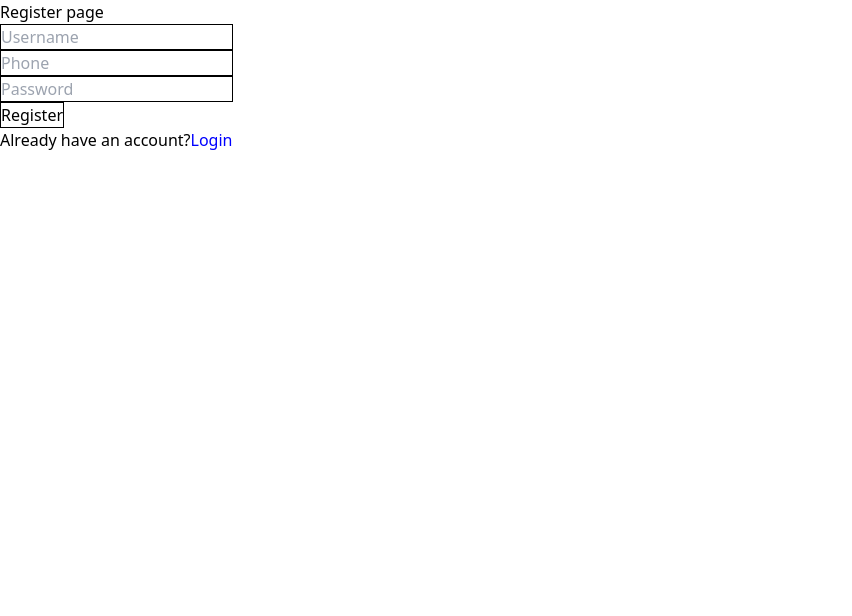
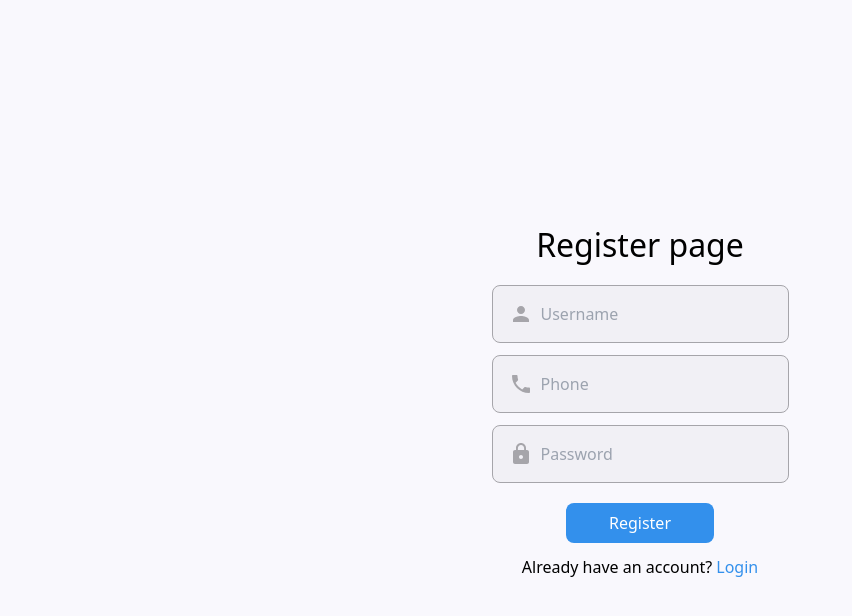
Before and after one commit to ilyevskii/swift-talk, a React (Create React App) app in the folder client/: page / in a window 1280 px wide. Shown: the top 616 px of the page, without its empty margins (0-852 px from the left). Built offline with nearby package versions, Linux system fonts and the light colour scheme; no server answers.

Commit message:
Added styles for login and register pages, added validation of inputed data

```diff
--- a/client/src/api-calls.ts
+++ b/client/src/api-calls.ts
@@ -18,8 +18,9 @@ export const loginCall = async (userInfo: userLoginRequest, dispatch: Dispatch<A
     try {
         const res = await axios.post("http://localhost:3001/api/auth/login", userInfo);
         dispatch({ type: "LOGIN_SUCCESS", payload: res.data });
-    } catch (err) {
+    } catch (err: any) {
         dispatch({ type: "LOGIN_FAILURE"});
+        throw err.response.data;
     }
 };
 
@@ -28,7 +29,8 @@ export const registerCall = async (userInfo: userRegisterRequest, dispatch: Disp
     try {
         const res = await axios.post("http://localhost:3001/api/auth/register", userInfo);
         dispatch({ type: "LOGIN_SUCCESS", payload: res.data });
-    } catch (err) {
+    } catch (err: any) {
         dispatch({ type: "LOGIN_FAILURE"});
+        throw err.response.data;
     }
 };
--- a/client/src/components/Chat/ChatWindow/ChatWindow.tsx
+++ b/client/src/components/Chat/ChatWindow/ChatWindow.tsx
@@ -64,7 +64,6 @@ export function ChatWindow(): JSX.Element {
     useEffect(() => {
 
         socket.on('messages_changed', async (): Promise<void> => {
-            console.log(1111);
             await refresh_messages();
             await refresh_chats();
         });
--- a/client/src/index.css
+++ b/client/src/index.css
@@ -16,7 +16,7 @@
 
 .light-theme {
     --site-color: rgb(255, 255, 255);
-    --content-color: rgb(244, 244, 245);;
+    --content-color: rgb(244, 244, 245);
     --text-color: rgb(40, 40, 40);
     --chat-color: rgb(153, 186, 146);
     --contact-window-color: rgba(17, 17, 17, 0.5);
--- /dev/null
+++ b/client/src/pages/Login/Login.css
@@ -0,0 +1,80 @@
+.auth-page-container {
+    display: flex;
+    flex-direction: column;
+    width: 100%;
+    height: 100vh;
+    align-items: center;
+    justify-content: center;
+    background-color: #f9f8fd;
+}
+
+.auth-page-header {
+    font-size: 2rem;
+}
+
+.auth-page-error {
+    margin-top: 0.5rem;
+    background-color: #ee6c6a;
+    padding: 0.2rem 0.5rem;
+    border-radius: 0.4rem;
+    color: white;
+    border: 1px solid #e53935;
+}
+
+.auth-custom-input {
+    display: flex;
+    align-items: center;
+    justify-content: center;
+    background-color: #f1f0f5;
+    border: 1px solid #a6a5aa;
+    border-radius: 0.5rem;
+    margin-top: 0.75rem;
+    padding: 1rem;
+}
+
+.auth-custom-input:first-of-type {
+    margin-top: 1rem;
+}
+
+.auth-custom-input svg {
+    color: #a6a5aa;
+    margin-right: 0.5rem;
+}
+
+.auth-page-input {
+    background-color: #f1f0f5;
+}
+
+.auth-page-form {
+    display: flex;
+    flex-direction: column;
+    align-items: center;
+}
+
+.auth-page-button {
+    margin-top: 1.25rem;
+    width: 50%;
+    border-radius: 0.5rem;
+    color: white;
+    padding: 0.5rem 1rem;
+    background-color: #3390ECFF;
+    transition: 0.2s ease;
+}
+
+.auth-page-button:hover {
+    background-color: #277AD0FF;
+}
+
+.auth-page-footer {
+    margin-top: 0.75rem;
+    text-align: end;
+}
+
+.auth-page-footer button {
+    margin-left: 0.25rem;
+    color: #3390ECFF;
+}
+
+.auth-page-footer button:hover {
+    color: #277AD0FF;
+}
--- a/client/src/pages/Login/Login.tsx
+++ b/client/src/pages/Login/Login.tsx
@@ -1,13 +1,28 @@
-import React, {useContext, useRef, FormEvent, Dispatch} from "react";
+import "./Login.css"
+import React, {useContext, useRef, FormEvent, Dispatch, useState} from "react";
 import {loginCall} from "../../api-calls";
 import {AuthContext, AuthContextInterface} from "../../contexts/Auth/AuthContext";
 import {useNavigate} from "react-router-dom";
+import {Phone, Lock} from "@mui/icons-material";
 
-export function Login() {
+export const isPhoneWrong = (phone: string): string | undefined => {
+    const phone_regex: RegExp = /^\+[0-9]{7,14}$/;
+    if (!phone_regex.test(phone)) return 'Incorrect phone number format!'
+
+}
+
+export const isPasswordWrong = (password: string): string | undefined => {
+    const pass_regex: RegExp = /^(?=.*[!@#$%^&*()_+\-=[\]{};':"\\|,.<>/?])(?=.*[A-Z])(?=.*\d).{8,}$/;
+    if (!pass_regex.test(password)) return "Password must have 1 special character, 1 uppercase letter, 1 digit, and be at least 8 characters long.";
+
+}
+
+export function Login(): JSX.Element {
     const navigate = useNavigate();
     const phone = useRef<HTMLInputElement>(null);
     const password = useRef<HTMLInputElement>(null);
     const { dispatch }: AuthContextInterface = useContext<AuthContextInterface>(AuthContext)!;
+    const [error, setError] = useState("");
 
     function handleRegisterButtonClick() {
         navigate('/register');
@@ -16,49 +31,61 @@ export function Login() {
     const handleClick = (e: FormEvent<HTMLFormElement>) => {
         e.preventDefault();
         if (phone.current && password.current) {
+
+            const pass_error: string | undefined = isPasswordWrong(password.current.value);
+            const phone_error: string | undefined = isPhoneWrong(phone.current.value);
+
+            if (phone_error) {
+                setError(phone_error);
+                return;
+            }
+
+            if (pass_error) {
+                setError(pass_error);
+                return;
+            }
+
             loginCall(
                 { phone_number: phone.current.value, password: password.current.value },
                 dispatch
-            ).catch();
+            ).catch(err => setError(err));
         }
     };
 
     return (
-        <div className="login container mx-auto align-middle p-5">
-            <p className="mt-10">Login page</p>
-            <form className="loginBox mt-10" onSubmit={handleClick}>
+        <div className="auth-page-container">
+            <h1 className="auth-page-header">Login page</h1>
+            {error && <p className="auth-page-error"> {error}</p>}
+            <form className="auth-page-form" onSubmit={handleClick}>
+                <div className="auth-custom-input">
+                    <Phone/>
                     <input
-                    style={{ display: "block", border: "1px solid" }}
                         placeholder="Phone"
                         type="phone"
                         required
-                    className="phoneInput p-2 pl-4 pr-4"
+                        className="auth-page-input"
+                        maxLength={15}
                         ref={phone}
                     />
+                </div>
+                <div className="auth-custom-input">
+                    <Lock/>
                     <input
-                    style={{ display: "block", border: "1px solid" }}
                         placeholder="Password"
                         type="password"
                         required
-                    minLength={6}
-                    className="passwordInput p-2 pl-4 pr-4 mt-3"
+                        minLength={8}
+                        maxLength={17}
+                        className="auth-page-input"
                         ref={password}
                     />
-                <button
-                    style={{ display: "block", border: "1px solid" }}
-                    className="loginButton p-2 pl-4 pr-4 mt-10"
-                    type="submit"
-                >
-                    Log In
+                </div>
+                <button className="auth-page-button" type="submit">
+                    Login
                 </button>
-
-                <p className="mt-10">
+                <p className="auth-page-footer">
                     Don't have an account?
-                    <button
-                        className="ml-1"
-                        style={{ color: "blue" }}
-                        onClick={handleRegisterButtonClick}
-                    >
+                    <button onClick={handleRegisterButtonClick}>
                         Register
                     </button>
                 </p>
--- a/client/src/pages/Register/Register.tsx
+++ b/client/src/pages/Register/Register.tsx
@@ -1,14 +1,18 @@
-import React, {useContext, useRef, FormEvent} from "react";
+import React, {useContext, useRef, FormEvent, useState} from "react";
 import {registerCall} from "../../api-calls";
 import {AuthContext, AuthContextInterface} from "../../contexts/Auth/AuthContext";
 import {useNavigate} from "react-router-dom";
+import {Person, Lock, Phone} from "@mui/icons-material";
+import {isPasswordWrong, isPhoneWrong} from "../Login/Login";
 
-export function Register() {
+export function Register(): JSX.Element {
     const navigate = useNavigate();
     const phone = useRef<HTMLInputElement>(null);
     const password = useRef<HTMLInputElement>(null);
     const username = useRef<HTMLInputElement>(null);
     const {dispatch}: AuthContextInterface = useContext<AuthContextInterface>(AuthContext);
+
+    const [error, setError] = useState("");
 
     function handleLoginButtonClick() {
         navigate('/login');
@@ -18,6 +22,19 @@ export function Register() {
         e.preventDefault();
 
         if (phone.current && password.current && username.current) {
+            const pass_error: string | undefined = isPasswordWrong(password.current.value);
+            const phone_error: string | undefined = isPhoneWrong(phone.current.value);
+
+            if (phone_error) {
+                setError(phone_error);
+                return;
+            }
+
+            if (pass_error) {
+                setError(pass_error);
+                return;
+            }
+
             registerCall(
                 {
                     phone_number: phone.current.value,
@@ -25,54 +42,58 @@ export function Register() {
                     username: username.current.value
                 },
                 dispatch
-            ).catch(err => console.log(err.toString()));
+            ).catch(err => setError(err.toString()));
         }
     };
 
     return (
-        <div className="login container mx-auto align-middle p-5">
-            <p className="mt-10">Register page</p>
-            <form className="loginBox mt-10" onSubmit={handleClick}>
+        <div className="auth-page-container">
+            <p className="auth-page-header">Register page</p>
+            {error && <p className="auth-page-error">{error}</p>}
+            <form className="auth-page-form" onSubmit={handleClick}>
+                <div className="auth-custom-input">
+                    <Person/>
                     <input
-                    style={{ display: "block", border: "1px solid" }}
                         placeholder="Username"
                         type="text"
                         required
                         minLength={6}
-                    className="usernameInput p-2 pl-4 pr-4"
+                        maxLength={25}
+                        className="auth-page-input"
                         ref={username}
                     />
+                </div>
+                <div className="auth-custom-input">
+                    <Phone/>
                     <input
-                    style={{ display: "block", border: "1px solid" }}
                         placeholder="Phone"
                         type="tel"
                         required
-                    className="phoneInput p-2 pl-4 pr-4 mt-3"
+                        className="auth-page-input"
                         ref={phone}
+                        maxLength={15}
                     />
+                </div>
+                <div className="auth-custom-input">
+                    <Lock/>
                     <input
-                    style={{ display: "block", border: "1px solid" }}
                         placeholder="Password"
                         type="password"
                         required
-                    minLength={6}
-                    className="passwordInput p-2 pl-4 pr-4 mt-3"
+                        minLength={8}
+                        maxLength={17}
+                        className="auth-page-input"
                         ref={password}
                     />
-                <button
-                    style={{ display: "block", border: "1px solid" }}
-                    className="registerButton p-2 pl-4 pr-4 mt-10"
-                    type="submit"
-                >
+                </div>
+                <button className="auth-page-button" type="submit">
                     Register
                 </button>
 
-                <p className="mt-10"> Already have an account?
-                    <button
-                        className="ml-1"
-                        style={{ color: "blue" }}
-                        onClick={handleLoginButtonClick}
-                    > Login</button>
+                <p className="auth-page-footer"> Already have an account?
+                    <button onClick={handleLoginButtonClick}>
+                        Login
+                    </button>
                 </p>
             </form>
         </div>
--- a/client/src/store/reducers/componentReducers/themeSwitcherReducer.ts
+++ b/client/src/store/reducers/componentReducers/themeSwitcherReducer.ts
@@ -6,7 +6,7 @@ interface searchState {
 }
 
 const initialState: searchState = {
-    theme: localStorage.getItem('theme') || 'dark-theme',
+    theme: localStorage.getItem('theme') || 'light-theme',
     text_size: localStorage.getItem('text_size') || '16'
 };
 
```
Also changed, not shown: client/src/pages/Register/Register.css (added). Lines whose indentation alone changed are shown as unchanged.
